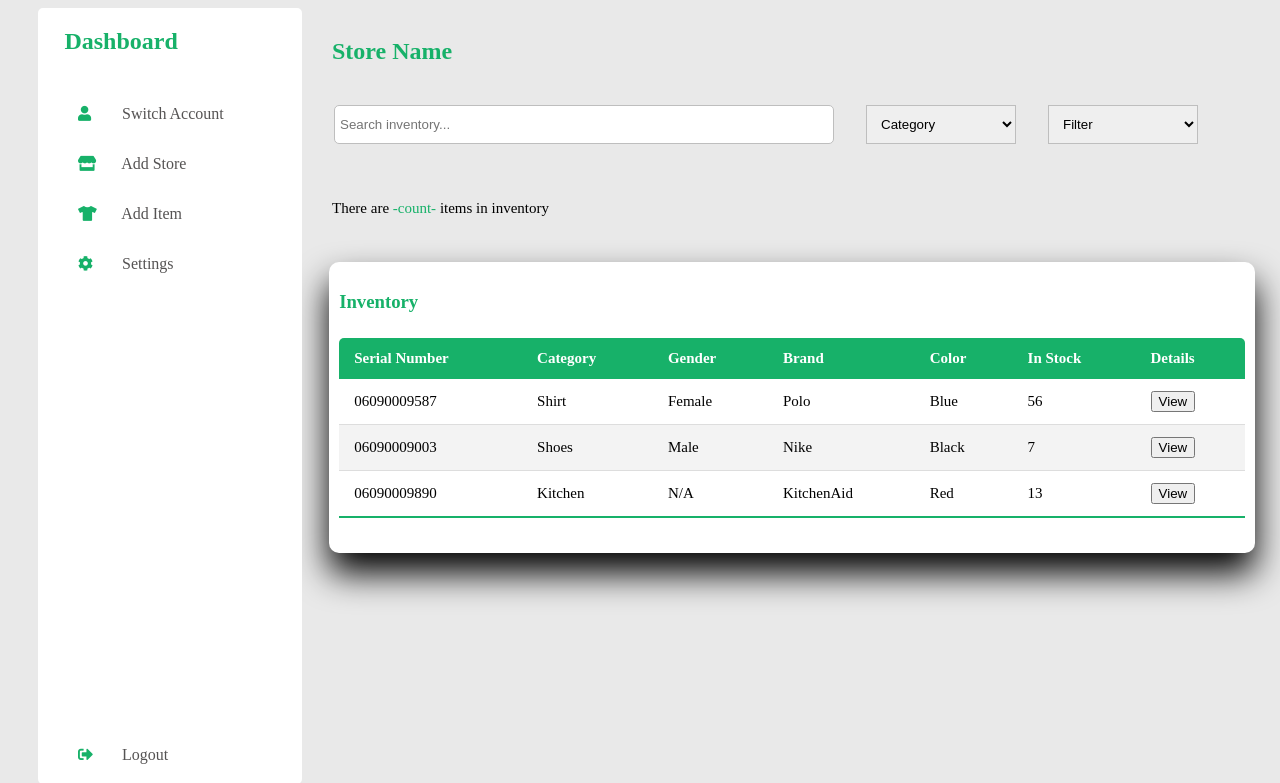
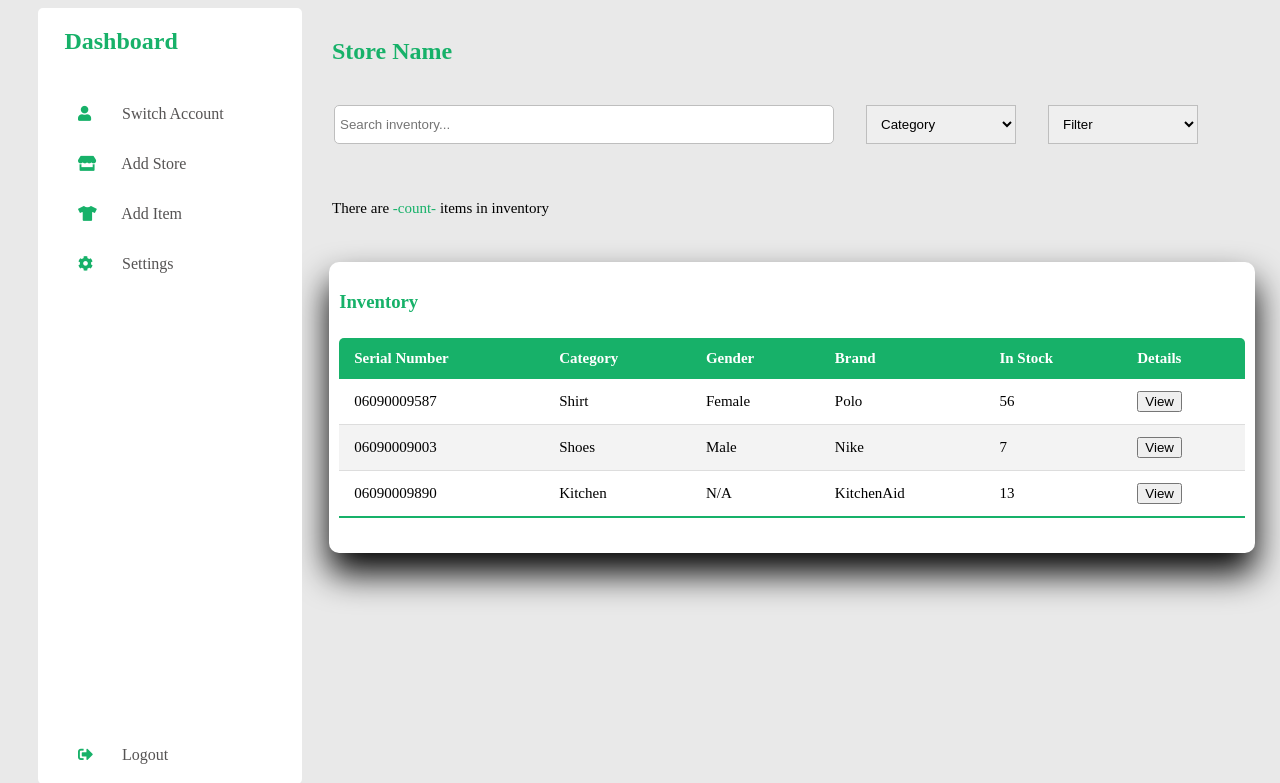
Before and after one commit to miguealejandrojf/Storefront, a Flask app: template templates/dashboard.html in a window 1280 px wide. Shown: the top 783 px of the page. Run offline with Flask 3, Linux system fonts and the light colour scheme; the template is opened without the code that fills it, so the values that code supplies are empty; parts of the project's set-up code (start-up, migrations or seed data) failed here and were passed over.

Commit message:
Little changes made to dashboard

```diff
--- a/templates/dashboard.html
+++ b/templates/dashboard.html
@@ -6,6 +6,7 @@
     <meta name="viewport" content="width=device-width, initial-scale=1.0">
     <link rel="stylesheet" href="dashboard.css">
     <link rel="stylesheet" href="https://cdnjs.cloudflare.com/ajax/libs/font-awesome/5.15.4/css/all.min.css" />
+    <link rel="stylesheet" href="home.html">
     <title> Dashboard </title>
 </head>
 <body>
@@ -35,7 +36,7 @@
                     <span class="nav-list">Settings</span>
                 </a>
                 </li>
-                <li><a href="#" class="logout">
+                <li><a href="home.html" class="logout">
                     <i class="fas fas fas fa-sign-out-alt"></i>
                     <span class="nav-list">Logout</span>
                 </a>
@@ -78,7 +79,6 @@
                                 <th>Category</th>
                                 <th>Gender</th>
                                 <th>Brand</th>
-                                <th>Color</th>
                                 <th>In Stock</th>
                                 <th>Details</th>
                             </tr>
@@ -90,7 +90,6 @@
                                 <td>Shirt</td>
                                 <td>Female</td>
                                 <td>Polo</td>
-                                <td>Blue</td>
                                 <td>56</td>
                                 <td><button>View</button></td>
                             </tr>
@@ -99,7 +98,6 @@
                                 <td>Shoes</td>
                                 <td>Male</td>
                                 <td>Nike</td>
-                                <td>Black</td>
                                 <td>7</td>
                                 <td><button>View</button></td>
                             </tr>
@@ -108,7 +106,6 @@
                                 <td>Kitchen</td>
                                 <td>N/A</td>
                                 <td>KitchenAid</td>
-                                <td>Red</td>
                                 <td>13</td>
                                 <td><button>View</button></td>
                             </tr>
```
